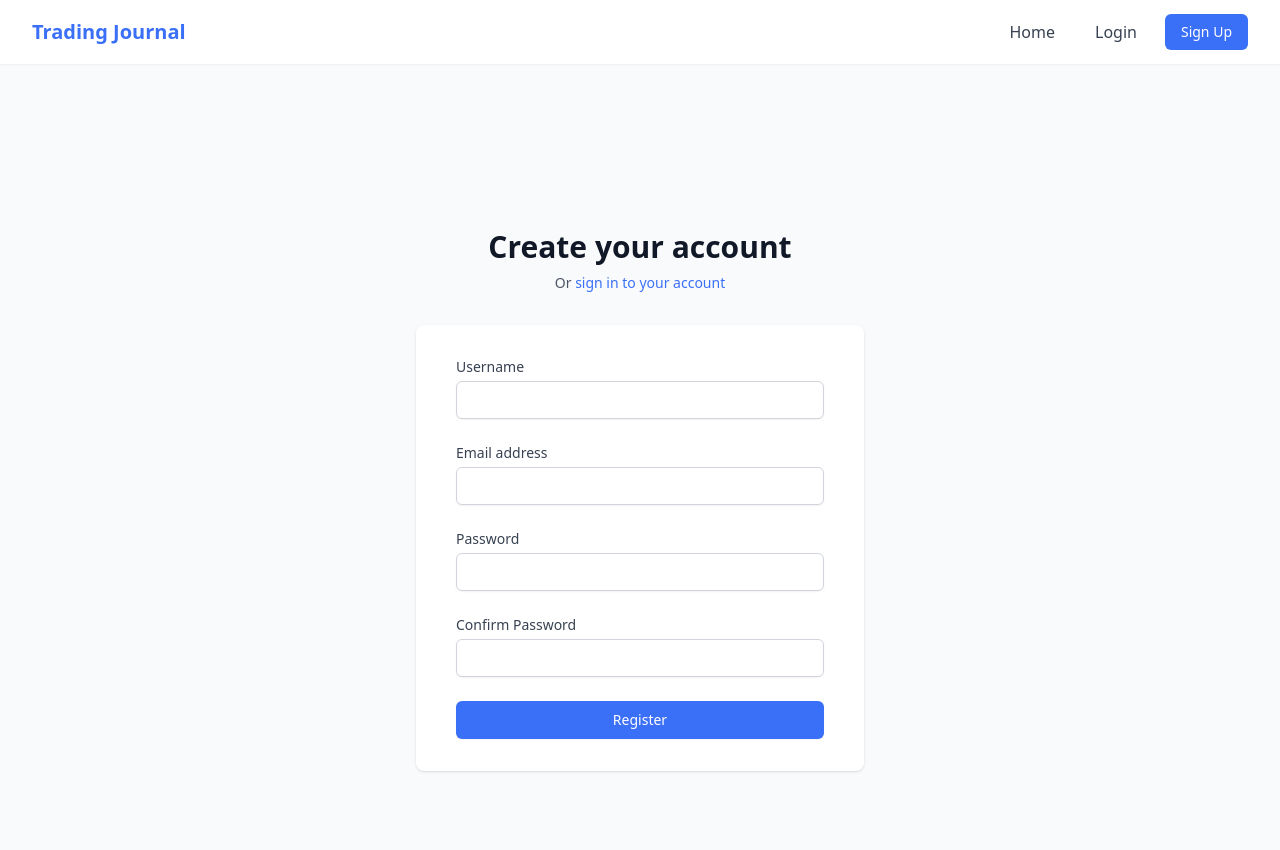
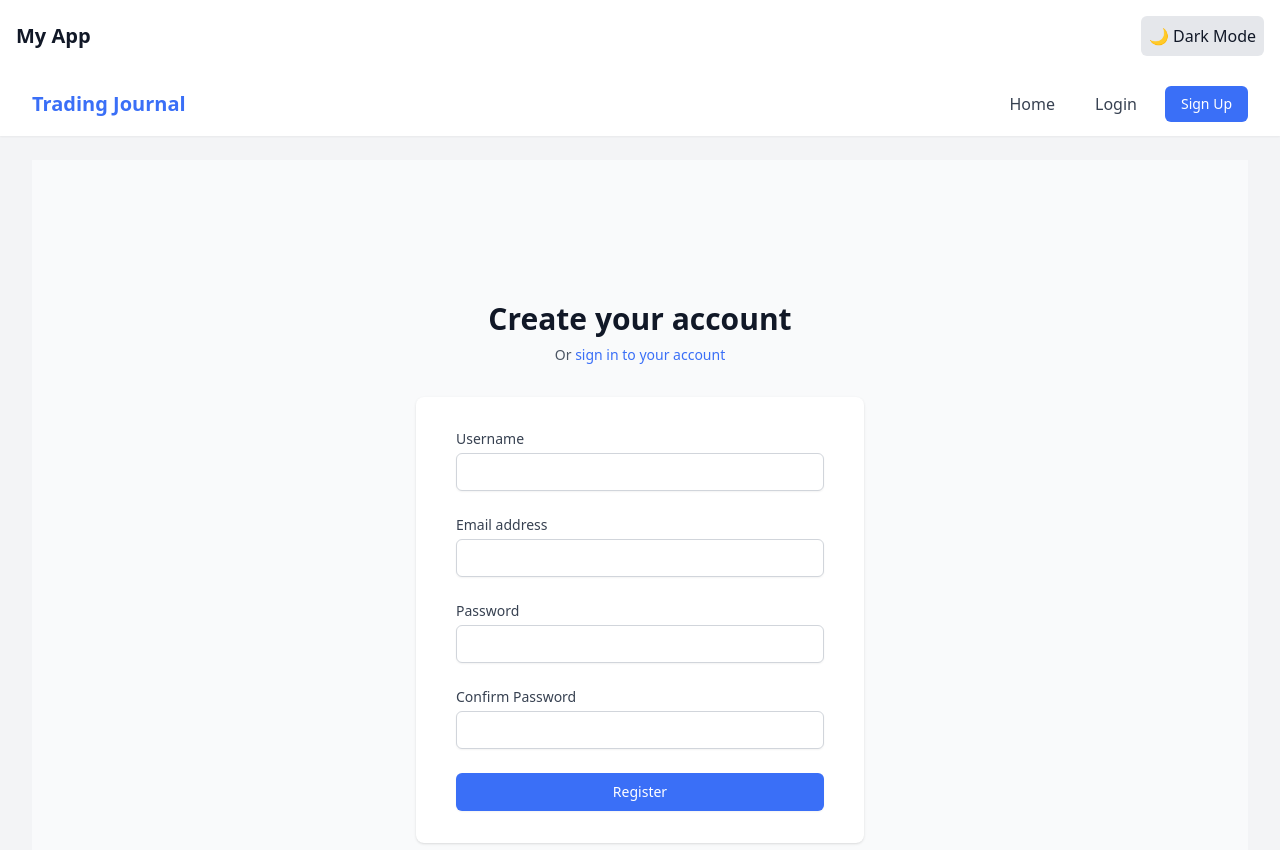
Before and after one commit to daeyansid/tj, a React (Vite) app in the folder frontend/: page /register in a window 1280 px wide. Shown: the top 850 px of the page. Built offline with nearby package versions, Linux system fonts and the light colour scheme.

Commit message:
dark mode added

```diff
--- a/frontend/src/App.jsx
+++ b/frontend/src/App.jsx
@@ -1,5 +1,6 @@
 import { BrowserRouter as Router, Routes, Route } from 'react-router-dom';
 import { AuthProvider } from './context/AuthContext';
+import { useTheme } from './context/ThemeContext';
 import Home from './pages/Home';
 import Login from './pages/Login';
 import Register from './pages/Register';
@@ -9,10 +10,37 @@ import Topbar from './components/Topbar';
 import './index.css'; // Ensure this is importing the file with Tailwind directives
 
 function App() {
+  const { darkMode, toggleDarkMode } = useTheme();
+
   return (
     <AuthProvider>
       <Router>
-        <div className="min-h-screen bg-gray-50">
+        <div
+          className="min-h-screen transition-colors duration-200
+                    bg-gray-100 dark:bg-gray-900
+                    text-gray-900 dark:text-gray-100"
+        >
+          <header className="p-4 bg-white dark:bg-gray-800 shadow">
+            <div className="container mx-auto flex justify-between items-center">
+              <h1 className="text-xl font-bold">My App</h1>
+
+              {/* Toggle button inside the header */}
+              <button
+                onClick={toggleDarkMode}
+                className="p-2 rounded-md bg-gray-200 dark:bg-gray-700
+                       hover:bg-gray-300 dark:hover:bg-gray-600
+                       transition-colors duration-200"
+                aria-label={darkMode ? 'Switch to light mode' : 'Switch to dark mode'}
+              >
+                {darkMode ? (
+                  <span>🌞 Light Mode</span>
+                ) : (
+                  <span>🌙 Dark Mode</span>
+                )}
+              </button>
+            </div>
+          </header>
+
           <Topbar />
           <div className="max-w-7xl mx-auto px-4 sm:px-6 lg:px-8 py-6">
             <Routes>
--- /dev/null
+++ b/frontend/src/components/Navbar.jsx
@@ -0,0 +1,48 @@
+import { useTheme } from '../context/ThemeContext';
+
+const Navbar = () => {
+  const { darkMode, toggleDarkMode } = useTheme();
+
+  return (
+    <nav className="bg-white dark:bg-gray-800 shadow-md">
+      <div className="container mx-auto px-4 py-3 flex items-center justify-between">
+        <div className="flex items-center">
+          <span className="text-xl font-semibold text-gray-900 dark:text-white">My App</span>
+
+          {/* Navigation links */}
+          <div className="ml-10 space-x-4 hidden md:flex">
+            <a href="#" className="text-gray-700 dark:text-gray-300 hover:text-primary dark:hover:text-primary">Home</a>
+            <a href="#" className="text-gray-700 dark:text-gray-300 hover:text-primary dark:hover:text-primary">Dashboard</a>
+            <a href="#" className="text-gray-700 dark:text-gray-300 hover:text-primary dark:hover:text-primary">Profile</a>
+          </div>
+        </div>
+
+        {/* User menu and theme toggle */}
+        <div className="flex items-center space-x-4">
+          {/* Theme toggle button inside Navbar */}
+          <button
+            onClick={toggleDarkMode}
+            className="p-2 rounded-full bg-gray-200 dark:bg-gray-700 text-gray-800 dark:text-gray-200"
+          >
+            {darkMode ? (
+              <svg xmlns="http://www.w3.org/2000/svg" className="h-5 w-5" fill="none" viewBox="0 0 24 24" stroke="currentColor">
+                <path strokeLinecap="round" strokeLinejoin="round" strokeWidth={2} d="M12 3v1m0 16v1m9-9h-1M4 12H3m15.364 6.364l-.707-.707M6.343 6.343l-.707-.707m12.728 0l-.707.707M6.343 17.657l-.707.707M16 12a4 4 0 11-8 0 4 4 0 018 0z" />
+              </svg>
+            ) : (
+              <svg xmlns="http://www.w3.org/2000/svg" className="h-5 w-5" fill="none" viewBox="0 0 24 24" stroke="currentColor">
+                <path strokeLinecap="round" strokeLinejoin="round" strokeWidth={2} d="M20.354 15.354A9 9 0 018.646 3.646 9.003 9.003 0 0012 21a9.003 9.003 0 008.354-5.646z" />
+              </svg>
+            )}
+          </button>
+
+          {/* User avatar/profile button */}
+          <button className="rounded-full w-8 h-8 bg-gray-300 dark:bg-gray-600">
+            <span className="sr-only">User menu</span>
+          </button>
+        </div>
+      </div>
+    </nav>
+  );
+};
+
+export default Navbar;
--- /dev/null
+++ b/frontend/src/components/ThemeToggle.jsx
@@ -0,0 +1,27 @@
+import { useTheme } from '../context/ThemeContext';
+
+const ThemeToggle = () => {
+  const { darkMode, toggleDarkMode } = useTheme();
+
+  return (
+    <button
+      onClick={toggleDarkMode}
+      className="p-2 rounded-md bg-gray-200 dark:bg-gray-700 text-gray-800 dark:text-gray-200"
+      aria-label={darkMode ? 'Switch to light mode' : 'Switch to dark mode'}
+    >
+      {darkMode ? (
+        // Sun icon for light mode
+        <svg xmlns="http://www.w3.org/2000/svg" className="h-5 w-5" viewBox="0 0 20 20" fill="currentColor">
+          <path fillRule="evenodd" d="M10 2a1 1 0 011 1v1a1 1 0 11-2 0V3a1 1 0 011-1zm4 8a4 4 0 11-8 0 4 4 0 018 0zm-.464 4.95l.707.707a1 1 0 001.414-1.414l-.707-.707a1 1 0 00-1.414 1.414zm2.12-10.607a1 1 0 010 1.414l-.706.707a1 1 0 11-1.414-1.414l.707-.707a1 1 0 011.414 0zM17 11a1 1 0 100-2h-1a1 1 0 100 2h1zm-7 4a1 1 0 011 1v1a1 1 0 11-2 0v-1a1 1 0 011-1zM5.05 6.464A1 1 0 106.465 5.05l-.708-.707a1 1 0 00-1.414 1.414l.707.707zm1.414 8.486l-.707.707a1 1 0 01-1.414-1.414l.707-.707a1 1 0 011.414 1.414zM4 11a1 1 0 100-2H3a1 1 0 000 2h1z" clipRule="evenodd" />
+        </svg>
+      ) : (
+        // Moon icon for dark mode
+        <svg xmlns="http://www.w3.org/2000/svg" className="h-5 w-5" viewBox="0 0 20 20" fill="currentColor">
+          <path d="M17.293 13.293A8 8 0 016.707 2.707a8.001 8.001 0 1010.586 10.586z" />
+        </svg>
+      )}
+    </button>
+  );
+};
+
+export default ThemeToggle;
--- /dev/null
+++ b/frontend/src/context/ThemeContext.jsx
@@ -0,0 +1,45 @@
+import { createContext, useContext, useEffect, useState } from 'react';
+
+const ThemeContext = createContext();
+
+export const ThemeProvider = ({ children }) => {
+  // Check if dark mode is stored in localStorage or use system preference
+  const [darkMode, setDarkMode] = useState(() => {
+    const savedTheme = localStorage.getItem('darkMode');
+    if (savedTheme !== null) {
+      return savedTheme === 'true';
+    }
+    // Use system preference as fallback
+    return window.matchMedia('(prefers-color-scheme: dark)').matches;
+  });
+
+  // Toggle dark mode function
+  const toggleDarkMode = () => {
+    setDarkMode(prevMode => !prevMode);
+  };
+
+  // Update document class and localStorage when darkMode changes
+  useEffect(() => {
+    if (darkMode) {
+      document.documentElement.classList.add('dark');
+    } else {
+      document.documentElement.classList.remove('dark');
+    }
+    localStorage.setItem('darkMode', darkMode);
+  }, [darkMode]);
+
+  return (
+    <ThemeContext.Provider value={{ darkMode, toggleDarkMode }}>
+      {children}
+    </ThemeContext.Provider>
+  );
+};
+
+// Custom hook to use theme context
+export const useTheme = () => {
+  const context = useContext(ThemeContext);
+  if (context === undefined) {
+    throw new Error('useTheme must be used within a ThemeProvider');
+  }
+  return context;
+};
--- a/frontend/src/index.css
+++ b/frontend/src/index.css
@@ -1,6 +1,24 @@
 @tailwind base;
 @tailwind components;
 @tailwind utilities;
+
+html {
+  transition: background-color 0.3s ease;
+}
+
+body {
+  transition: color 0.3s ease, background-color 0.3s ease;
+}
+
+@layer base {
+  body {
+    @apply bg-gray-50 text-gray-900;
+  }
+
+  .dark body {
+    @apply bg-gray-900 text-gray-100;
+  }
+}
 
 /* Custom styles that override or extend Tailwind */
 @layer components {
@@ -25,3 +43,7 @@
 .loss {
   color: #e74c3c;
 }
+
+.transition-theme {
+  @apply transition-colors duration-200 ease-in-out;
+}
--- a/frontend/src/main.jsx
+++ b/frontend/src/main.jsx
@@ -2,9 +2,12 @@ import { StrictMode } from 'react'
 import { createRoot } from 'react-dom/client'
 import './index.css'  // Make sure this is before App import
 import App from './App.jsx'
+import { ThemeProvider } from './context/ThemeContext'
 
 createRoot(document.getElementById('root')).render(
   <StrictMode>
-    <App />
+    <ThemeProvider>
+      <App />
+    </ThemeProvider>
   </StrictMode>,
 )
--- a/frontend/tailwind.config.js
+++ b/frontend/tailwind.config.js
@@ -3,6 +3,7 @@ module.exports = {
     "./index.html",
     "./src/**/*.{js,jsx,ts,tsx}",
   ],
+  darkMode: 'class', // Enable dark mode with class strategy
   theme: {
     extend: {
       colors: {
```
